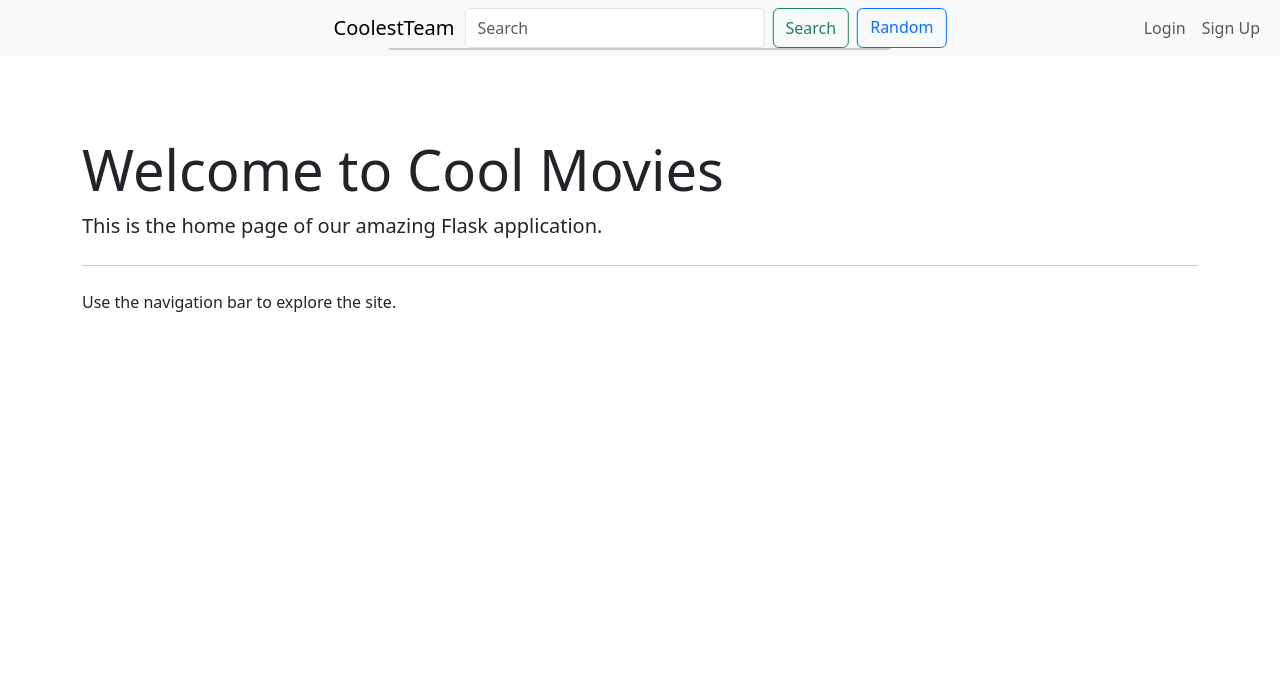
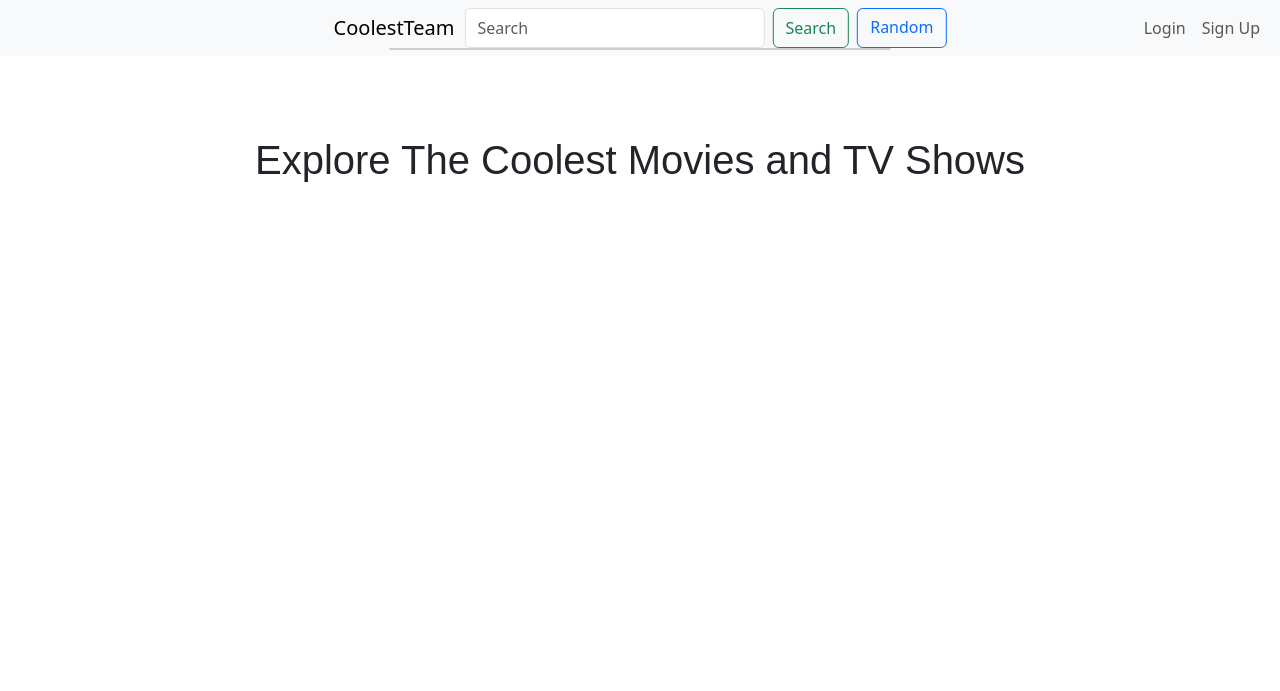
Before and after one commit to msu-denver/thecoolestteam, a Flask app: page / in a window 1280 px wide. Shown: the top 691 px of the page. Before the commit the page ends 312 px from the top, so only its background shows below. Run offline with Flask 3, Linux system fonts and the light colour scheme.

Commit message:
Caracel mostly done also combined top_tv and Top_movie into Top_movie

```diff
--- a/src/app/routes.py
+++ b/src/app/routes.py
@@ -19,7 +19,23 @@ main = Blueprint('main', __name__)
 
 @main.route('/')
 def home():
-    return render_template('home.html')
+    # Take 10 movies and posters for the movie using featch poster
+    movies = Movie.query.order_by(func.random()).limit(10).all()
+    tvshows = TVShow.query.order_by(func.random()).limit(10).all()
+    for movie in movies:
+        if not movie.poster_url or movie.poster_url == 'https://via.placeholder.com/300x450.png?text=No+Image':
+            movie.poster_url = fetch_poster(movie.id, 'movie')
+            db.session.commit()
+
+    for tvshow in tvshows:
+        if not tvshow.poster_url or tvshow.poster_url == 'https://via.placeholder.com/300x450.png?text=No+Image':
+            tvshow.poster_url = fetch_poster(tvshow.id, 'series')
+            db.session.commit()
+
+
+
+    return render_template('home.html', movies=movies, tvshows=tvshows)
+
 
 @main.route('/login', methods=['GET', 'POST'])
 def login():
--- a/src/app/templates/home.html
+++ b/src/app/templates/home.html
@@ -3,10 +3,124 @@
 {% block title %}Home - The Coolest Team{% endblock %}
 
 {% block content %}
-    <div class="jumbotron">
-        <h1 class="display-4">Welcome to Cool Movies</h1>
-        <p class="lead">This is the home page of our amazing Flask application.</p>
-        <hr class="my-4">
-        <p>Use the navigation bar to explore the site.</p>
+<style>
+    :root {
+        /* Item size */
+        --item-width: 150px;
+        --item-height: 225px;
+
+        /* Distance from the center: higher means a larger circle, reducing side-to-side feel */
+        --translate-z: 300px;
+
+        /* Very large perspective to minimize any "zoom" effect */
+        --carousel-perspective: 50000px;
+
+        --rotation-duration: 35s;
+    }
+
+    h1 {
+        text-align: center;
+        margin-top: 40px;
+        font-family: Arial, sans-serif;
+        margin-bottom: 5px; /* Reduced gap between title and carousels */
+    }
+
+    .carousel-container {
+        position: relative;
+        width: 100%;
+        height: 500px; /* Height enough for full images without clipping */
+        perspective: var(--carousel-perspective);
+        margin: 5px 0; /* Smaller vertical gap between carousels */
+        overflow: hidden;
+    }
+
+    .carousel {
+        width: 100%;
+        height: 100%;
+        position: absolute;
+        transform-style: preserve-3d;
+        animation: rotate var(--rotation-duration) infinite linear;
+    }
+
+    .item {
+        position: absolute;
+        width: var(--item-width);
+        height: var(--item-height);
+        top: 50%;
+        left: 50%;
+        /*
+           Each item is placed in a circle by rotateY.
+           translate(-50%, -50%) ensures each item is centered relative to the carousel center.
+        */
+        transform-origin: center center calc(-1 * var(--translate-z));
+        transform: translate(-50%, -50%);
+    }
+
+    .item img {
+        width: 100%;
+        height: 100%;
+        object-fit: cover;
+        border-radius: 10px;
+        box-shadow: 0 4px 8px rgba(0,0,0,0.3);
+        transition: transform 0.3s;
+    }
+
+    .item img:hover {
+        transform: scale(1.05);
+        cursor: pointer;
+    }
+
+    @keyframes rotate {
+        from {
+            transform: rotateY(0deg);
+        }
+        to {
+            transform: rotateY(360deg);
+        }
+    }
+
+    @media (max-width: 600px) {
+        :root {
+            --item-width: 100px;
+            --item-height: 150px;
+            --translate-z: 200px;
+            --carousel-perspective: 4000px;
+        }
+
+        .carousel-container {
+            height: 350px;
+        }
+    }
+</style>
+
+<h1>Explore The Coolest Movies and TV Shows</h1>
+
+<!-- Movies Carousel -->
+<div class="carousel-container">
+    <div class="carousel">
+        {% set movie_count = movies|length %}
+        {% for movie in movies %}
+        {% set angle = loop.index0 * (360 / movie_count) %}
+        <!-- Each item rotated around Y-axis to form a circle -->
+        <div class="item" style="transform: rotateY({{ angle }}deg) translateZ(var(--translate-z));">
+            <img src="{{ movie.poster_url }}" alt="{{ movie.title }} poster">
+        </div>
+        {% endfor %}
     </div>
+</div>
+
+<!-- TV Shows Carousel -->
+<div class="carousel-container">
+    <div class="carousel">
+        {% set tvshow_count = tvshows|length %}
+        {% for tvshow in tvshows %}
+        {% set angle = loop.index0 * (360 / tvshow_count) %}
+        <!-- Same arrangement for TV shows -->
+        <div class="item" style="transform: rotateY({{ angle }}deg) translateZ(var(--translate-z));">
+            <img src="{{ tvshow.poster_url }}" alt="{{ tvshow.title }} poster">
+        </div>
+        {% endfor %}
+    </div>
+</div>
+
 {% endblock %}
--- a/src/import_data.py
+++ b/src/import_data.py
@@ -109,7 +109,7 @@ def import_data(csv_filepath):
 
 if __name__ == '__main__':
     # Define the path to your CSV file
-    csv_path = os.path.join(os.path.dirname(__file__), 'data', 'imdb_small.csv')
+    csv_path = os.path.join(os.path.dirname(__file__), 'data', 'top_movies.csv')
 
     if os.path.exists(csv_path):
         clear_data()  # Clear existing data before importing new data
```
Also changed, not shown: src/data/top_movies.csv.
